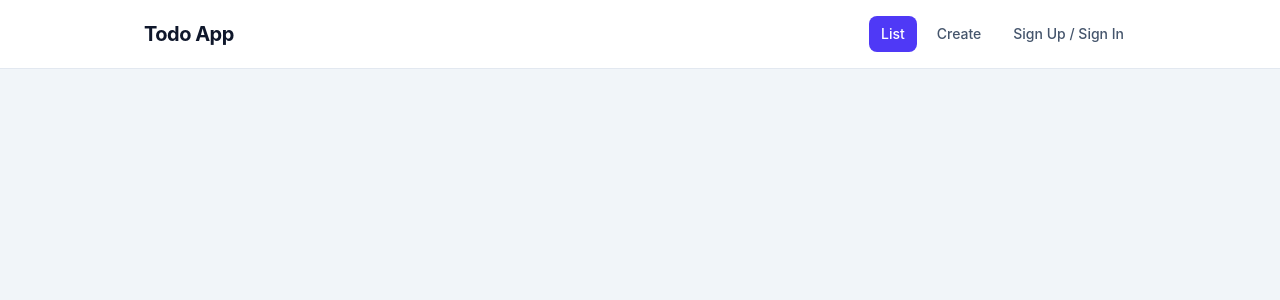
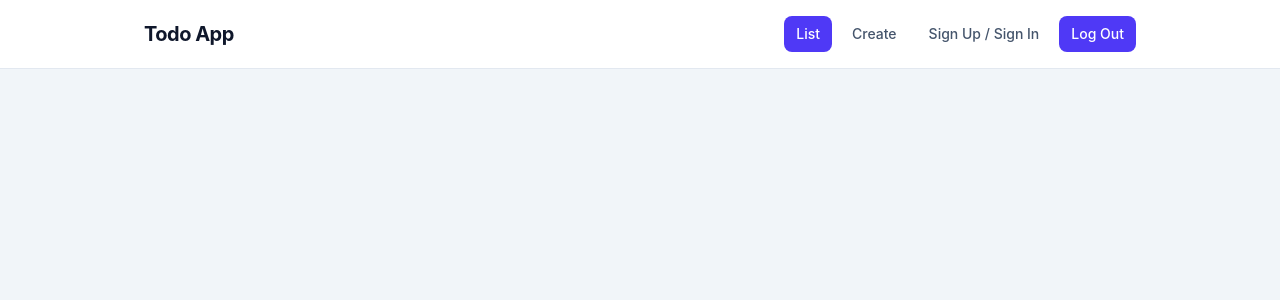
Before and after one commit to pavan-kumar2/ToDO, a React (Vite) app in the folder ToDo-frontend/: page / in a window 1280 px wide. Shown: the top 300 px of the page. Built offline with nearby package versions, Linux system fonts and the light colour scheme.

Commit message:
feat: add logout functionality to navigation component

```diff
--- a/ToDo-frontend/src/components/Navigation.tsx
+++ b/ToDo-frontend/src/components/Navigation.tsx
@@ -1,7 +1,14 @@
-import { Link, useLocation } from "react-router";
+import { Link, useLocation, useNavigate } from "react-router";
 
 const Navigation = () => {
     const location = useLocation();
+    const navigate = useNavigate();
+
+    const handleLogout = () => {
+        localStorage.removeItem("userId");
+        navigate("/signup");
+    }
+
     const linkClass = (path: string) =>
         `rounded-lg px-3 py-2 transition ${location.pathname === path
             ? "bg-indigo-600 text-white"
@@ -24,6 +31,12 @@ const Navigation = () => {
                     <Link className={linkClass("/signup")} to="/signup">
                         Sign Up / Sign In
                     </Link>
+
+                    <button className='rounded-lg px-3 py-2 transition bg-indigo-600 text-white hover:bg-indigo-700'
+                        onClick={() => handleLogout()}
+                    >
+                        Log Out
+                    </button>
                     {/* <Link className={linkClass("/signin")} to="/signin">
                         Sign In
                     </Link> */}
```
